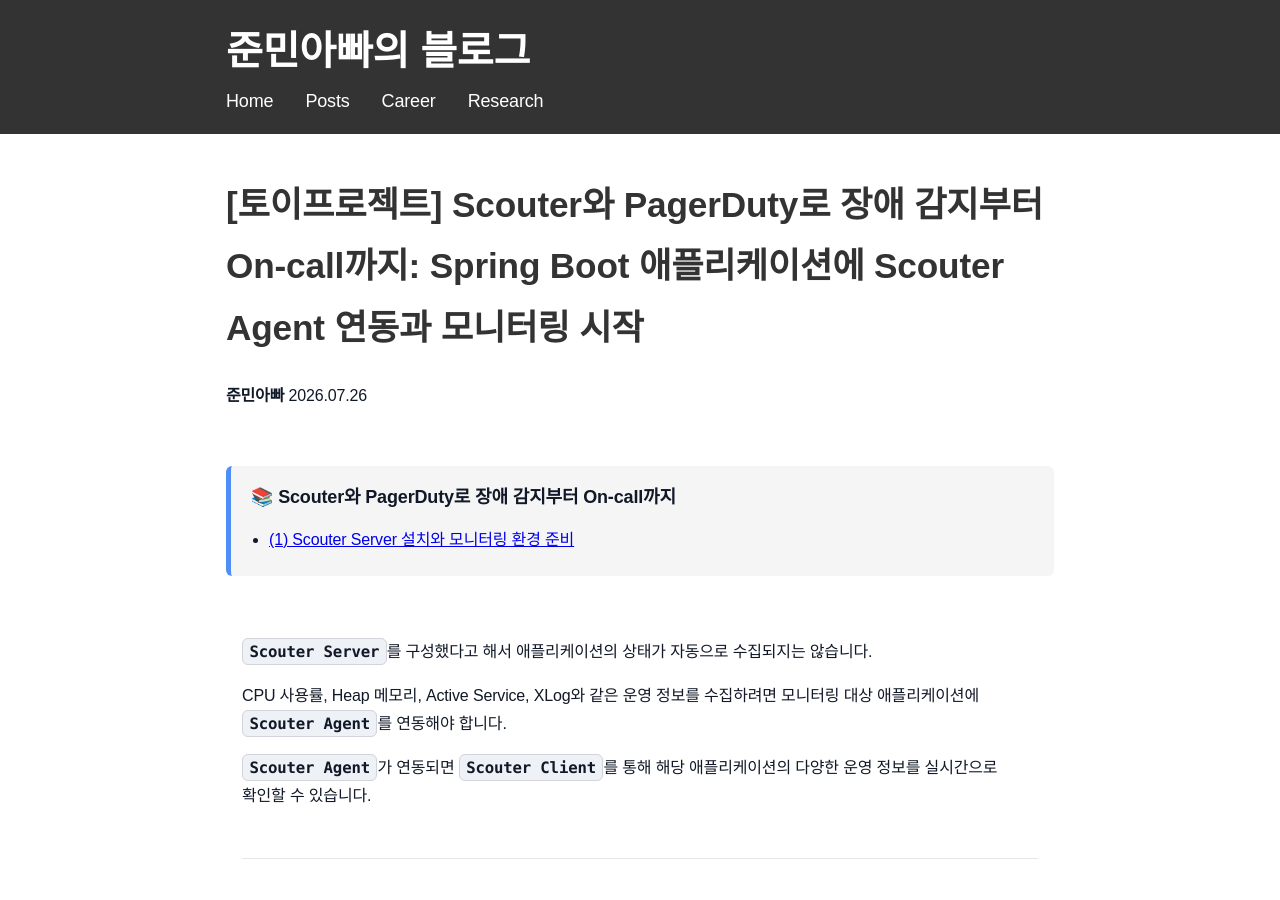
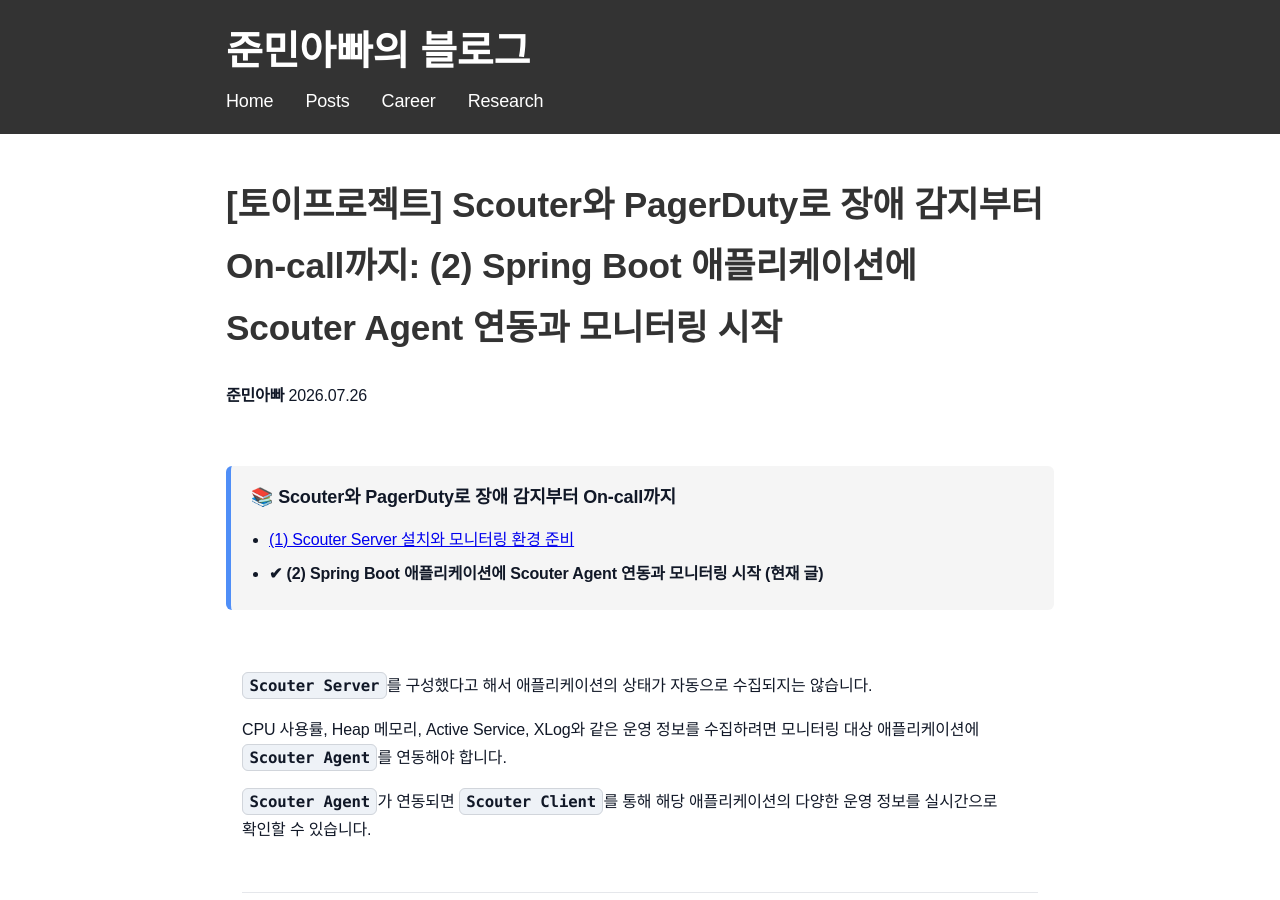
Before and after one commit to sanghoon-lee/sanghoon-lee.github.io, a Jekyll site: the page built from _posts/2026-07-26-paygerduty2.md, in a window 1280 px wide and 900 px high. Built offline with Jekyll 4.4.1, drawn with Linux system fonts in a browser that asks for light colours; nearby versions of some CDN libraries; comment, search, counter and statistics services are not loaded.

Commit message:
on-call 자동화 시리즈 2편 포스팅중

```diff
--- a/_data/paygerduty.yml
+++ b/_data/paygerduty.yml
@@ -4,3 +4,5 @@ description: ""
 posts:
   - title: "(1) Scouter Server 설치와 모니터링 환경 준비"
     url: "/2026/07/26/paygerduty/"
+  - title: "(2) Spring Boot 애플리케이션에 Scouter Agent 연동과 모니터링 시작"
+    url: "/2026/07/26/paygerduty2/"
--- a/_posts/2026-07-26-paygerduty2.md
+++ b/_posts/2026-07-26-paygerduty2.md
@@ -1,6 +1,6 @@
 ---
 layout: post
-title: "[토이프로젝트] Scouter와 PagerDuty로 장애 감지부터 On-call까지: Spring Boot 애플리케이션에 Scouter Agent 연동과 모니터링 시작"
+title: "[토이프로젝트] Scouter와 PagerDuty로 장애 감지부터 On-call까지: (2) Spring Boot 애플리케이션에 Scouter Agent 연동과 모니터링 시작"
 date: 2026-07-26
 series: paygerduty
 description:
```
